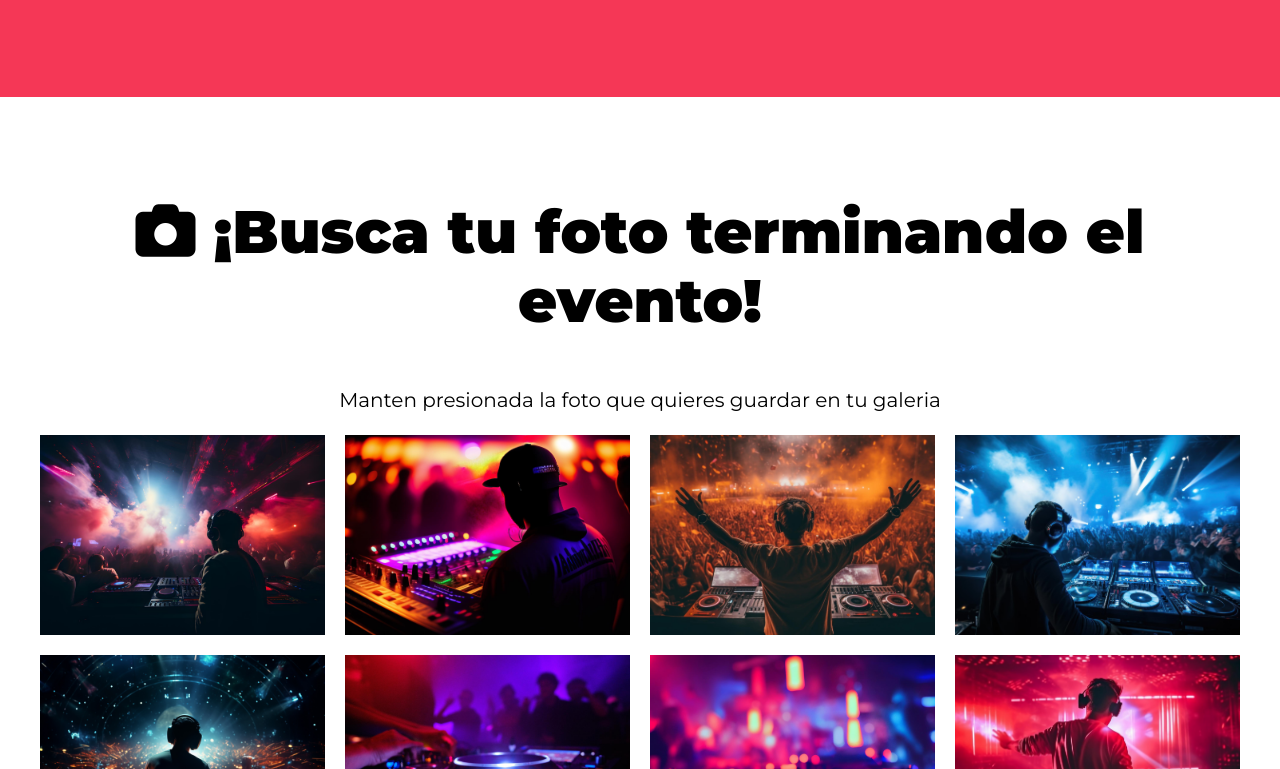
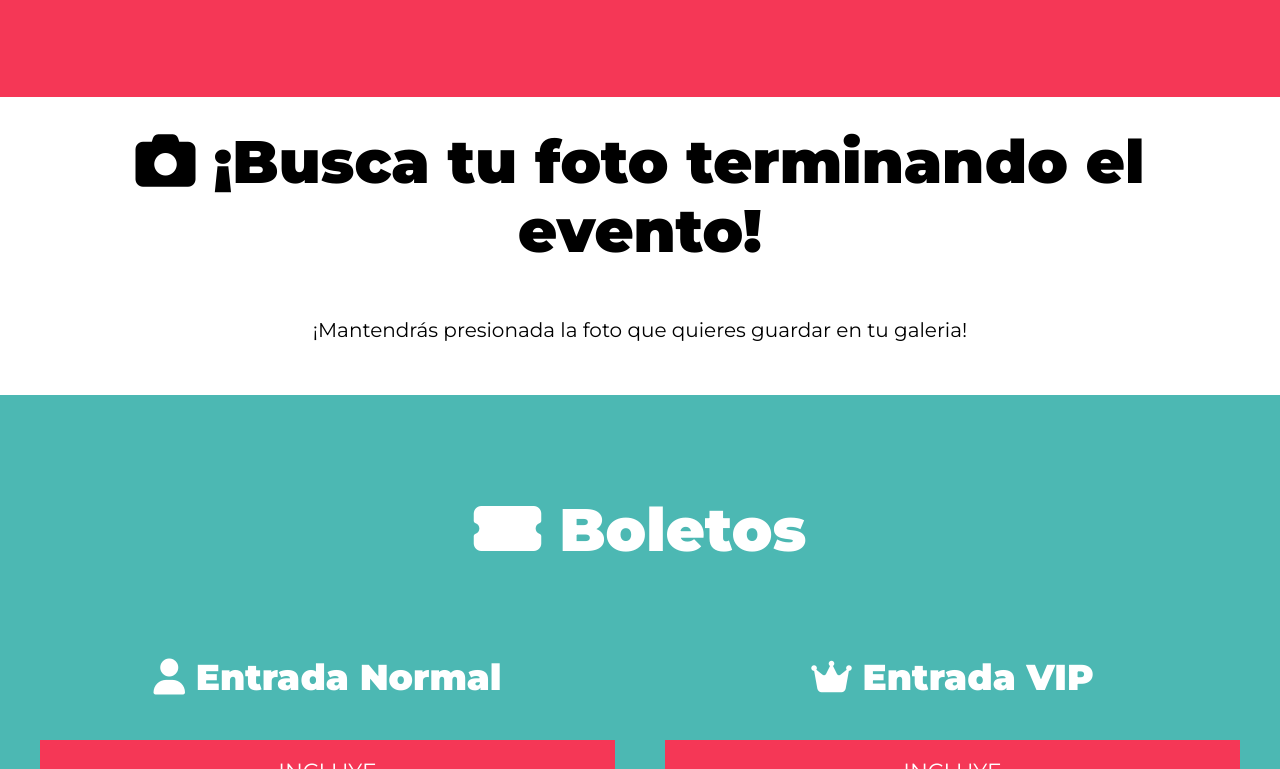
Before and after one commit to J4yydd/Astral---Vision, a website: page index.html in a window 1280 px wide. Shown: the part 2031-2800 px from the top of the page. Drawn offline with Linux system fonts and the light colour scheme.

Commit message:
commit final pre evento

```diff
--- a/index.html
+++ b/index.html
@@ -119,8 +119,8 @@
 
     <section id="galeria" class="galeria">
         <h3><i class="fas fa-camera"></i> ¡Busca tu foto terminando el evento!</h3>
-        <p class="galeria-descripcion">Manten presionada la foto que quieres guardar en tu galeria</p>
-        <div class="galeria-imagenes"></div>
+        <p class="galeria-descripcion">¡Mantendrás presionada la foto que quieres guardar en tu galeria!</p>
+
     </section>
 
     <section id="boletos" class="contenedor-boletos">
```
Also changed, not shown: build/css/app.css.
